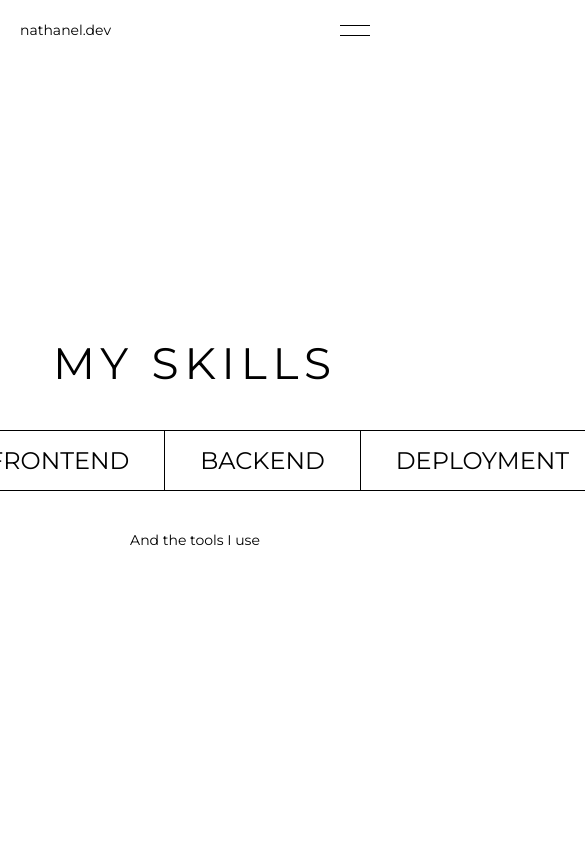
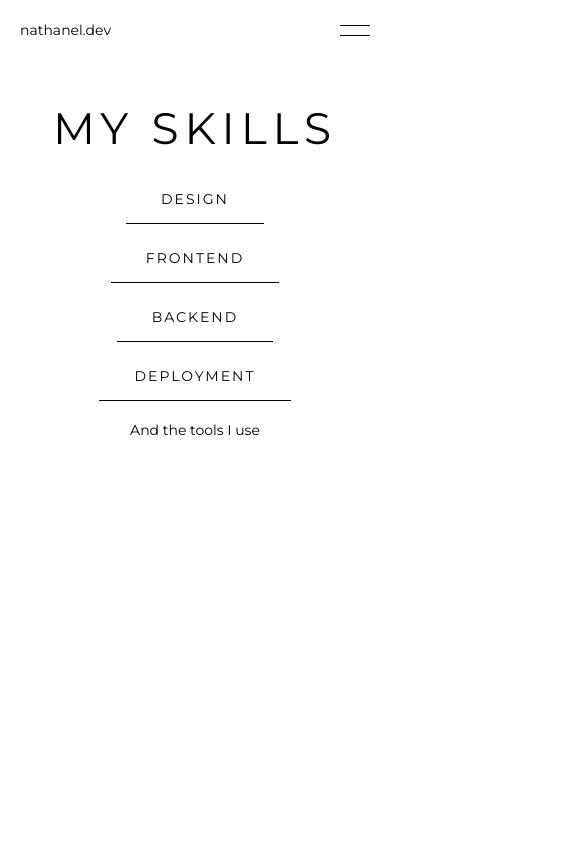
Before and after one commit to natdlc/nathanel-portfolio, a Next.js app: page /skills in a window 390 px wide. Shown: the top 844 px of the page, 585 px wide, since content can reach past the window. Built offline with nearby package versions, Linux system fonts and the light colour scheme.

Commit message:
skills - hero - mobile responsive

```diff
--- a/components/skills/hero/hero.module.css
+++ b/components/skills/hero/hero.module.css
@@ -8,8 +8,23 @@
   padding-bottom: 120px;
 }
 
+@media (max-width: 1000px) {
+  .hero {
+    height: 500px;
+    gap: 20px;
+  }
+}
+
 .buttons {
   display: flex;
+}
+
+@media (max-width: 1000px) {
+  .buttons {
+    flex-direction: column;
+    align-items: center;
+    gap: 20px;
+  }
 }
 
 .buttons button {
@@ -23,6 +38,15 @@
 
 .buttons a:nth-child(3) button {
   border-right: none;
+}
+
+@media (max-width: 1000px) {
+  .buttons button {
+    font-size: 14px;
+    border: none;
+    border-bottom: 1px solid black;
+    letter-spacing: 2px;
+  }
 }
 
 /* h1 animation */
@@ -65,3 +89,9 @@
   gap: 0;
   transition: all 1.3s;
 }
+
+@media (max-width: 1000px) {
+  .shownButtons {
+    gap: 10px;
+  }
+}
--- a/components/skills/skills.jsx
+++ b/components/skills/skills.jsx
@@ -1,6 +1,4 @@
 import { getSkillItems } from "@/lib/content/skills";
-import { useRouter } from "next/router";
-import { useEffect } from "react";
 import Hero from "./hero/hero";
 import Skill from "./skill/skill";
 
@@ -10,7 +8,6 @@ export default function SkillsPage({ dispatch }) {
   return (
     <>
       <Hero dispatch={dispatch} />
-
       {skillItems.map((item) => (
         <Skill key={item.title} item={item} dispatch={dispatch} />
       ))}
```
